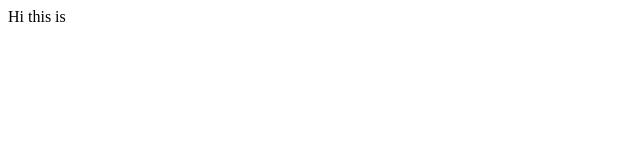
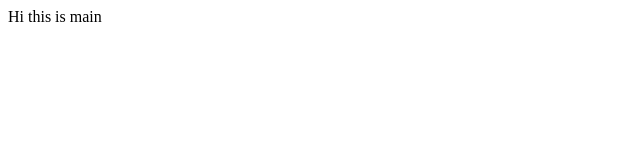
Before and after one commit to preethikavitha/walmartgit, a plain HTML site: page index.html in a window 1280 px wide. Shown: the full height of the page, 0-640 px from the left. Drawn offline with Linux system fonts and the light colour scheme.

Commit message:
Update index.html

```diff
--- a/index.html
+++ b/index.html
@@ -1 +1 @@
-<body><p>Hi this is </p></body>
+<html><p>Hi this is main</p></html>
```
